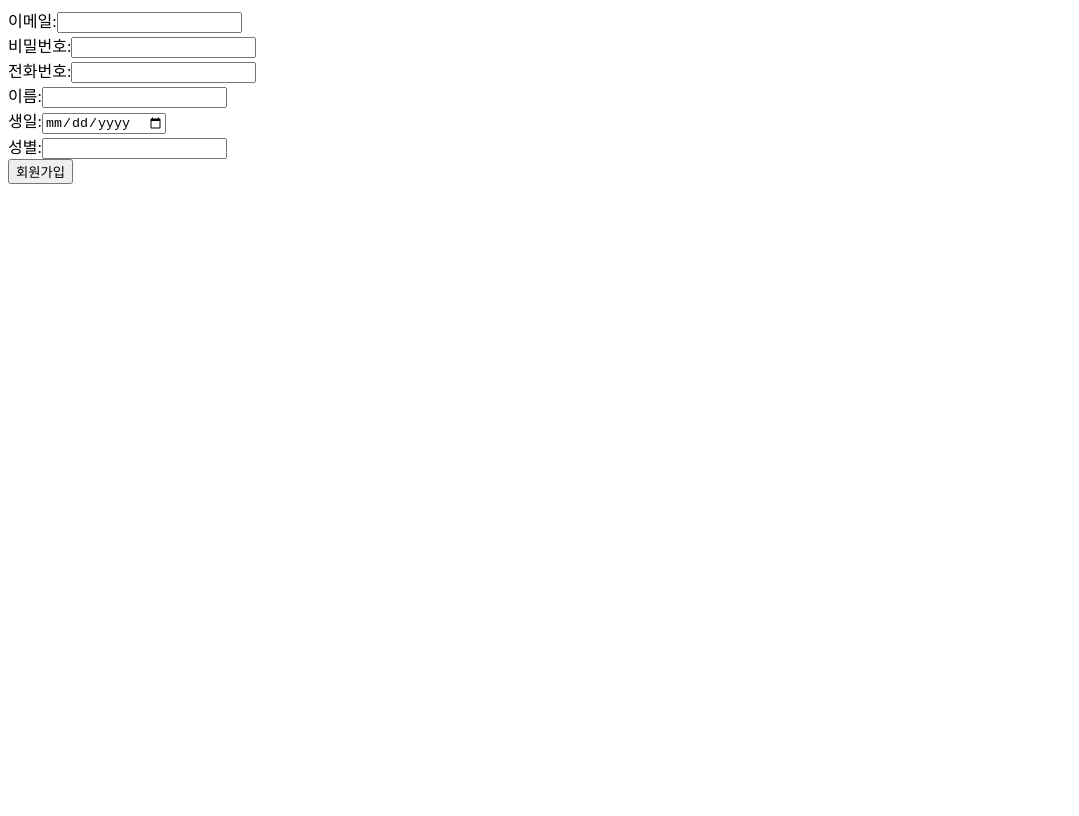
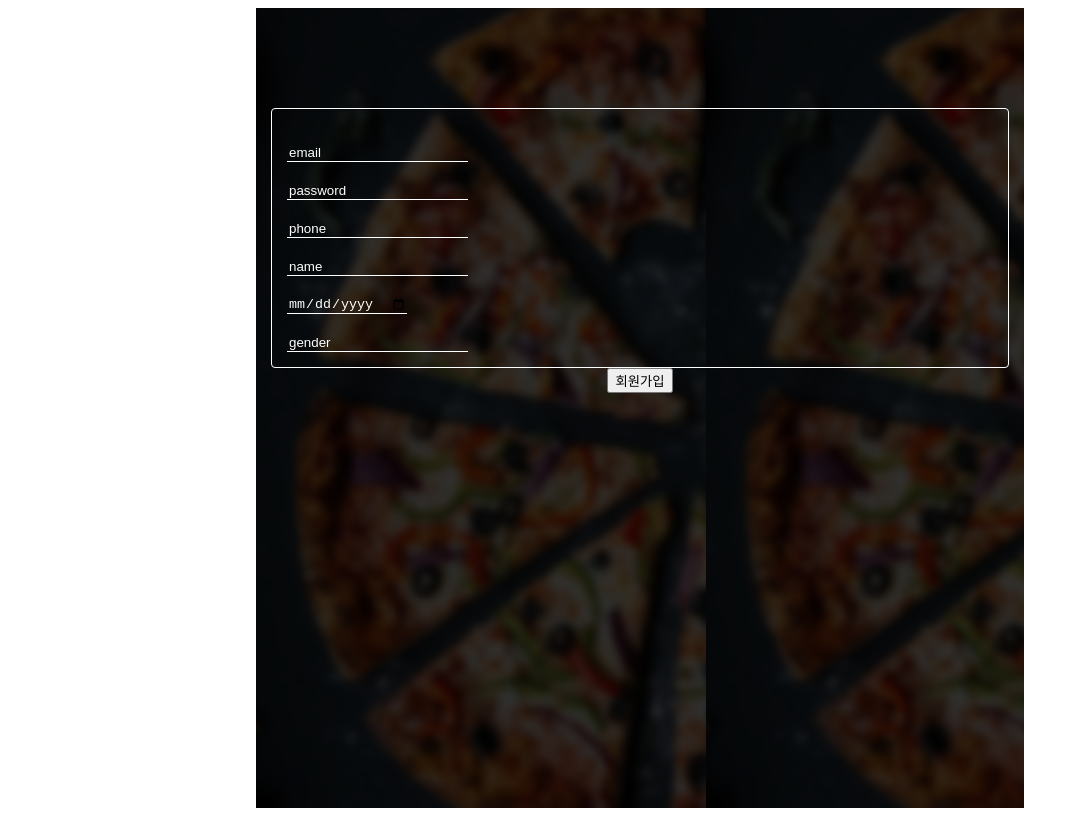
Before and after one commit to collabo-cw/simple_board_frontend, a Next.js app in the folder class/: page /membership in a window 1280 px wide. Shown: the whole page, without its empty margins (0-1079 px from the left). Built offline with nearby package versions, Linux system fonts and the light colour scheme.

Commit message:
회원가입 수정

```diff
--- a/class/pages/membership/index.js
+++ b/class/pages/membership/index.js
@@ -1,75 +1,139 @@
-import React, { useState } from 'react';
+import { useState } from 'react';
+import {Container,Wrapper,WrapLogin, Iddiv ,IdInput,PasswordDiv, NameDiv, Error} from '../../styles/membership.styles';
 import axios from 'axios';
-import { useRouter } from 'next/router'
-const SignUp = () => {
-  const [formData, setFormData] = useState({
-    email: '',
-    password: '',
-    phone: '',
-    name: '',
-    birthday: '',
-    gender: ''
-  });
-
-  const handleChange = (e) => {
-    const { name, value } = e.target;
-    setFormData({
-      ...formData,
-      [name]: value
-    });
-  };
-
-  const router = useRouter();
 
 
-  const handleSubmit = async (e) => {
-    e.preventDefault();
+export default function MembershipPage(){
 
-    try {
-      const response = await axios.post('http://183.109.108.47:5555/user/user-sign-up', formData);
-      router.push('/main');
-      console.log(response);
-      console.log('회원가입 성공:');
-    } catch (error) {
-      console.error('회원가입 실패:');
+    const [email , setEmail] = useState("");
+    const [password , setPassword] = useState("");
+    const [phone , setPhone] = useState("");
+    const [name , setName] = useState("");
+    const [birthday , setBirthday] = useState("");
+    const [gender , setGender] = useState("");
+
+    const [emailError , setEmailError] = useState("");
+    const [passwordError , setPasswordError] = useState("");
+    const [phoneError , setPhoneError] = useState("");
+    const [nameError , setNameError] = useState("");
+    const [birthdayError , setBirthdayError] = useState("");
+    const [genderError , setGenderError] = useState("");
+
+    //onChange
+    const onChangeEmail = (e) =>{
+        setEmail(e.target.value)
+        if(e.target.value !== ""){
+            setEmailError("")
+        }
     }
-  };
+    const onChangePassword =(e) =>{
+        setPassword(e.target.value)
+        if(e.target.value !== ""){
+            setPasswordError("")
+        }
+    }
+    const onChangePhone = (e) => {
+        setPhone(e.target.value)
+        if(e.target.value !== ""){
+            setPhoneError("")
+        }
+    }
+    const onChangeName = (e) =>{
+        setName(e.target.value)
+        if(e.target.value !== ""){
+            setNameError("")
+        }
+    }
+    const onChangeBirthday = (e) => {
+        setBirthday(e.target.value)
+            if(e.target.value !== ""){
+            setBirthdayError("")
+        }
+    }
+    const onChangeGender = (e) => {
+        setGender(e.target.value )
+        if(e.target.value !== ""){
+            setGenderError("")
+        }
+    }
 
-  return (
-    <form onSubmit={handleSubmit}>
-      <label>
-        이메일:
-        <input type="email" name="email" value={formData.email} onChange={handleChange} required />
-      </label>
-      <br />
-      <label>
-        비밀번호:
-        <input type="password" name="password" value={formData.password} onChange={handleChange} required />
-      </label>
-      <br />
-      <label>
-        전화번호:
-        <input type="tel" name="phone" value={formData.phone} onChange={handleChange} required />
-      </label>
-      <br />
-      <label>
-        이름:
-        <input type="text" name="name" value={formData.name} onChange={handleChange} required />
-      </label>
-      <br />
-      <label>
-        생일:
-        <input type="date" name="birthday" value={formData.birthday} onChange={handleChange} required />
-      </label>
-      <br />
-      <label>
-        성별:
-        <input type="text" name="gender" value={formData.gender} onChange={handleChange} required />
-      </label>
-      <br />
-      <button type="submit">회원가입</button>
-    </form>
-  );
-};
+    const onClickSubmit = async (e) => {
+        e.preventDefault();
+        if(!email){
+            setEmailError("이메일을 입력해 주세요")
+        }
+        if(!password){
+            setPasswordError("패스워드를 입력해주세요")
+        }
+        if(!phone){
+            setPhoneError("번호를 입력해주세요")
+        }
+        if(!birthday){
+            setBirthdayError("찍어라 입력해주세요")
+        }
+        if(!name){
+            setNameError("이름을 입력해주세요")
+        }
+        if(!gender){
+            setGenderError("성별을 입력해주세요")
+        }
+        if(email && password && phone && name &&  birthday && gender){
+            try{
+                const response = await axios.post('https://306a-121-140-170-17.ngrok-free.app/user/user-sign-up',{
+                    email,
+                    password,
+                    phone,
+                    name,
+                    birthday,
+                    gender
+                });
+            }catch(error){
+                alert(error.massage)
+            }
 
-export default SignUp;
+
+        }
+    }
+
+
+    return(
+        <Container>
+            <Wrapper>
+                <WrapLogin>
+                    <Iddiv>
+                        <IdInput placeholder='email' onChange={onChangeEmail} />
+
+                    </Iddiv>
+                    <Error>{emailError}</Error>
+
+                    <Iddiv>
+                        <IdInput type="password" placeholder='password' onChange={onChangePassword} />
+                    </Iddiv>
+                    <Error>{passwordError}</Error>
+
+                    <Iddiv>
+                        <IdInput type="tel" placeholder='phone' onChange={onChangePhone} />
+                    </Iddiv>
+                    <Error>{phoneError}</Error>
+
+                    <Iddiv>
+                        <IdInput type="text" placeholder='name' onChange={onChangeName} />
+                    </Iddiv>
+                    <Error>{nameError}</Error>
+
+                    <Iddiv>
+                        <IdInput type="date" placeholder='birthday' onChange={onChangeBirthday} />
+                    </Iddiv>
+                    <Error>{birthdayError}</Error>
+
+                    <Iddiv>
+                        <IdInput type="text" placeholder='gender' onChange={onChangeGender} />
+                    </Iddiv>
+                    <Error>{genderError}</Error>
+
+                </WrapLogin>
+                <button onClick={onClickSubmit}>회원가입</button>
+            </Wrapper>
+        </Container>
+    )
+}
--- a/class/styles/membership.styles.js
+++ b/class/styles/membership.styles.js
@@ -33,7 +33,7 @@ export const WrapLogin = styled.div`
 export const Iddiv = styled.div`
   display:flex;
   justify-content: space-between;
-  margin-bottom: 20px;
+  margin-top: 20px;
 `;
 
 export const IdInput = styled.input`
@@ -57,3 +57,6 @@ export const NameDiv = styled.div`
   justify-content: space-between;
   margin-bottom: 20px;
 `;
+export const Error = styled.div`
+  color: red;
+`
```
Also changed, not shown: class/pages/membership/index_.js (deleted, +0 -31 lines), class/pages/membership/index__.js (added, +75 -0 lines), class/pages/test/index.js (added, +34 -0 lines).
